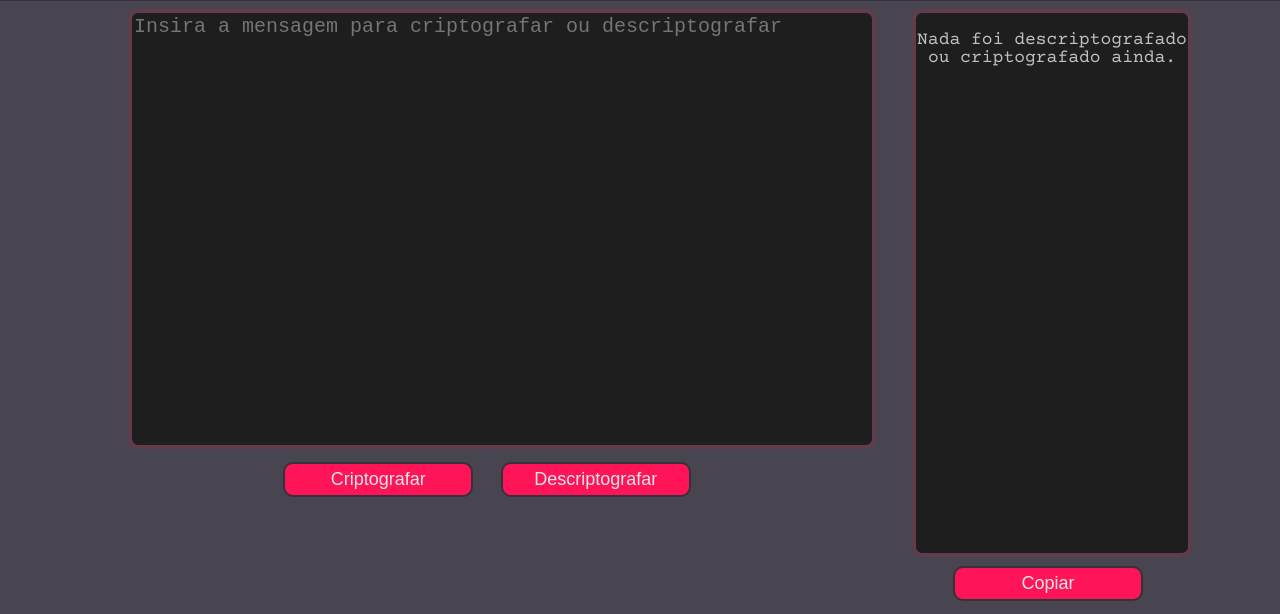
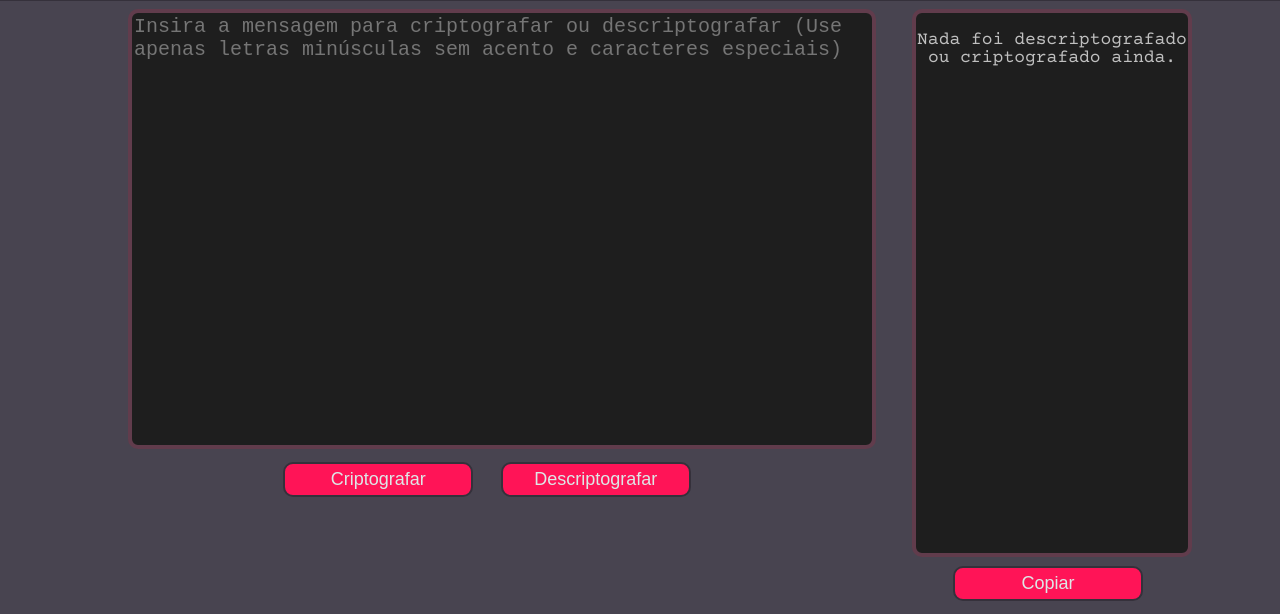
Before and after one commit to EduardoGGoveia/Challenge-Encriptador, a plain HTML site: page index.html in a window 1280 px wide. Shown: the part 99-713 px from the top of the page. Drawn offline with nearby package versions, Linux system fonts and the light colour scheme.

Commit message:
Alterando placeholder da área de entrada de texto

```diff
--- a/index.html
+++ b/index.html
@@ -20,7 +20,7 @@
     </header><!-- Cabeçalho -->
     <div class="content"><!-- div container -->
         <div class="input"><!-- div de entrada de dados -->
-            <textarea required placeholder="Insira a mensagem para criptografar ou descriptografar"></textarea>
+            <textarea required placeholder="Insira a mensagem para criptografar ou descriptografar (Use apenas letras minúsculas sem acento e caracteres especiais)"></textarea>
             <button class="button" id="encrypt">Criptografar</button>
             <button class="button" id="decrypt">Descriptografar</button>
         </div><div class="output"><!-- div de saída de dados -->
```
